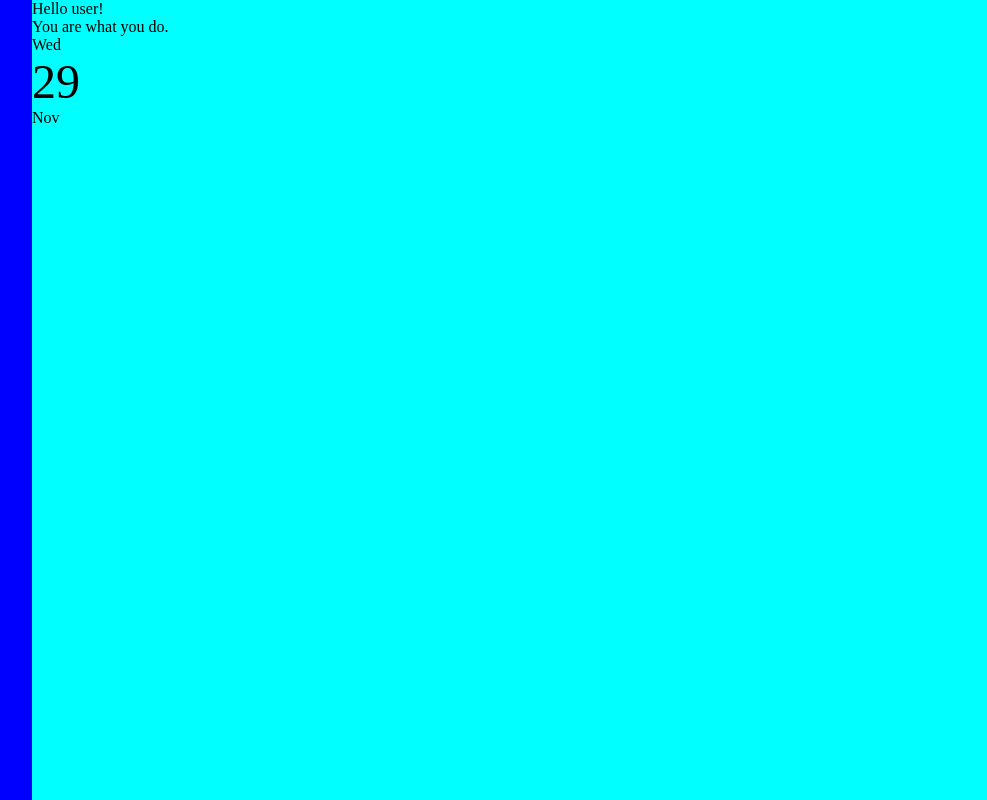
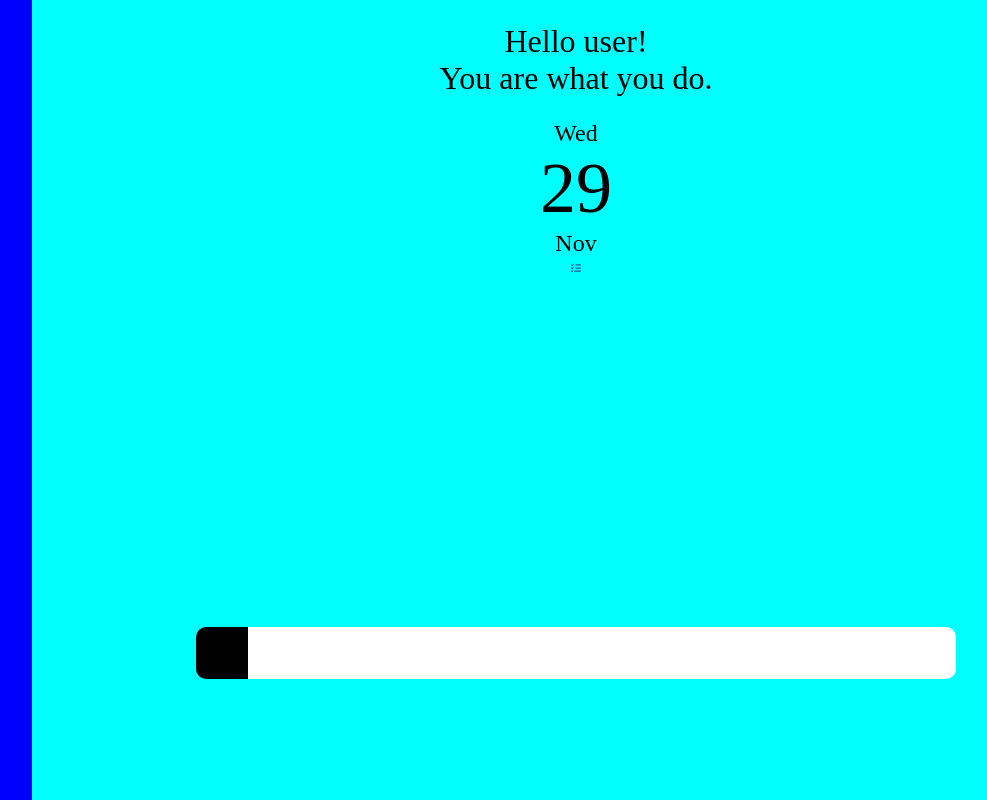
Before and after one commit to s0hn1404/Agenda, a website built with webpack: page dist/index.html in a window 1280 px wide. Shown: the whole page, without its empty margins (160-1147 px from the left). Built offline with nearby package versions, Linux system fonts and the light colour scheme.

Commit message:
Edit Homepage

```diff
--- a/package.json
+++ b/package.json
@@ -11,6 +11,7 @@
   "author": "",
   "license": "ISC",
   "devDependencies": {
+    "@fortawesome/fontawesome-free": "^6.5.0",
     "css-loader": "^6.8.1",
     "style-loader": "^3.3.3",
     "webpack": "^5.89.0",
--- a/src/homepage.js
+++ b/src/homepage.js
@@ -42,6 +42,23 @@ const agenda = () =>{
     const daymonth = document.createElement('div')
     daymonth.textContent =  Date().slice(4,7)
     datecontainer.appendChild(daymonth)
+
+    const icon = document.querySelector(".listicon")
+    icon.classList.add('icon')
+    main.append(icon)
+
+    const addtask = document.createElement('div')
+    addtask.classList.add('addtask')
+    main.append(addtask)
+
+    const addtaskbtn = document.createElement('div')
+    addtaskbtn.classList.add('addtaskbtn')
+    addtask.append(addtaskbtn)
+
+    const addtasktxt = document.createElement('textarea')
+    addtasktxt .classList.add('addtasktxt')
+    addtask.append(addtasktxt)
+
 }
 
 export default agenda
--- a/src/index.js
+++ b/src/index.js
@@ -1,3 +1,7 @@
 import agenda from "./homepage"
+import '@fortawesome/fontawesome-free/js/fontawesome'
+import '@fortawesome/fontawesome-free/js/solid'
+import '@fortawesome/fontawesome-free/js/regular'
+import '@fortawesome/fontawesome-free/js/brands'
 
 agenda()
--- a/src/style.css
+++ b/src/style.css
@@ -1,18 +1,20 @@
 html{
-    height: 100vh;
-    width: 100vw;
+    /* height: 100vh;
+    width: 100vw; */
 }
 
 body{
     margin: 0;
     padding: 0;
+    margin: 0 auto;
+    overflow: hidden;
 }
 
 #homepage{
     display: flex;
     background-color: aqua;
     width: 100vw;
-    height: 100vh;
+    /* height: 100vh; */
 }
 
 .daydate{
@@ -25,3 +27,53 @@ body{
     height: 100vh;
     background-color: blue;
 }
+
+.main{
+    width: 85vw;
+    text-align: -webkit-center;
+}
+
+.welcome,.datecontainer{
+    text-align: center;
+}
+
+.welcome{
+    margin: 10px;
+    padding: 13px;
+    font-size: 2em;
+}
+
+.datecontainer{
+    font-size: 1.5em;
+}
+
+.addtask{
+    margin-top: 44vh;
+    text-align: center;
+    display: flex;
+    justify-content: center;
+}
+
+    .addtaskbtn{
+    display: inline-flex;
+    height: 6.5vh;
+    width: 4vw;
+    background-color: black;
+    /* position: absolute; */
+    border-radius: 10px 0px 0px 10px;
+}
+
+.addtasktxt{
+    resize: none;
+    height: 6vh;
+    line-height: 45px;
+    border: none;
+    display: inline-flex;
+    width: 55vw;
+    border-radius: 0px 10px 10px 0px
+}
+
+.listicon{
+    width: 10px;
+    height: 10px;
+}
--- a/webpack.config.js
+++ b/webpack.config.js
@@ -12,6 +12,18 @@ module.exports = {
         test: /\.css$/i,
         use: ['style-loader', 'css-loader'],
       },
+      {
+        test: /\.(jpeg|png|gif|woff|woff2|otf|eot|ttf|svg)(\?[a-z0-9=.]+)?$/,
+        use: [
+            {
+                loader: 'url-loader',
+                options: {
+                    limit: 1000,
+                    name : 'assets/img/[name].[ext]'
+                }
+            }
+        ]
+    }
     ],
   },
 };
```
Also changed, not shown: dist/index.html, dist/main.js.LICENSE.txt (added), 2 other files.
